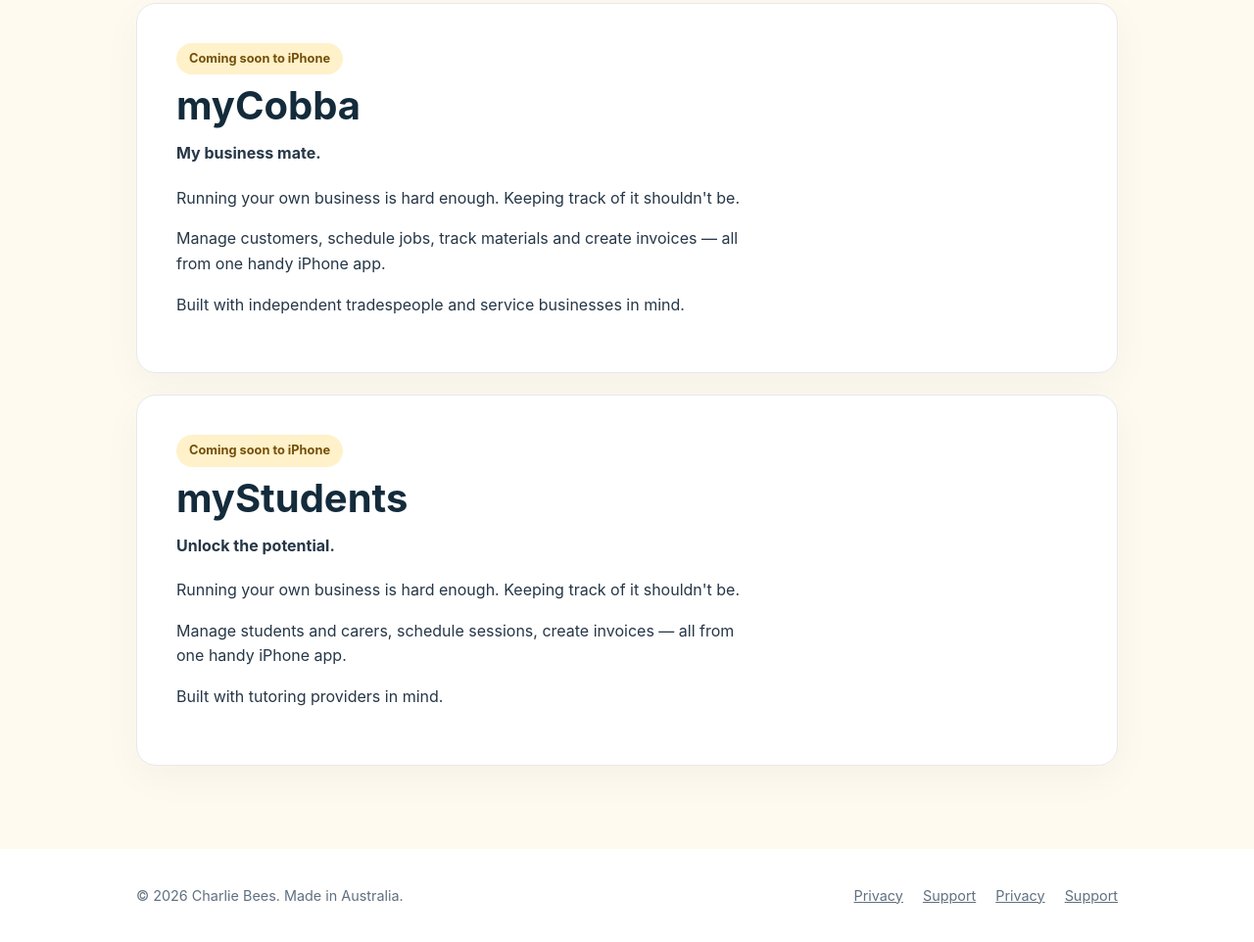
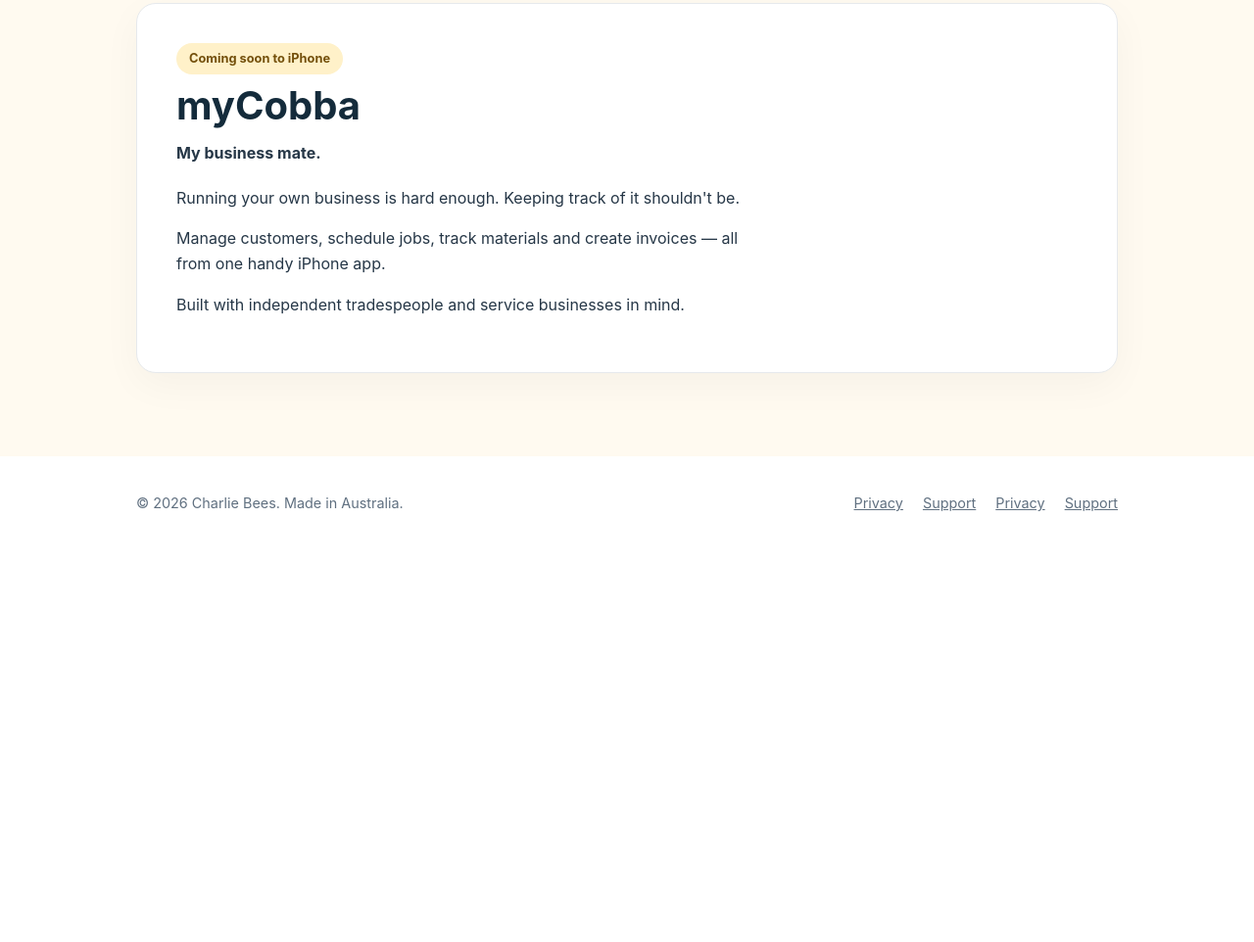
Before and after one commit to charliebees7/charliebees7.github.io, a plain HTML site: page index.html in a window 1280 px wide. Shown: the part 715-1677 px from the top of the page at 98% size. After the commit the page ends 1276 px from the top, so only its background shows below. Drawn offline with Linux system fonts and the light colour scheme.

Commit message:
Update index.html

```diff
--- a/index.html
+++ b/index.html
@@ -210,26 +210,7 @@
           service businesses in mind.
         </p>
       </article>
-      <article class="app-card">
-        <span class="pill">Coming soon to iPhone</span>
-        <h2>myStudents</h2>
-        <div class="tagline">Unlock the potential.</div>
 
-        <p>
-          Running your own business is hard enough.
-          Keeping track of it shouldn't be.
-        </p>
-
-        <p>
-          Manage students and carers, schedule sessions,
-          create invoices — all from
-          one handy iPhone app.
-        </p>
-
-        <p>
-          Built with tutoring providers in mind.
-        </p>
-      </article>
     </div>
   </main>
 
```
